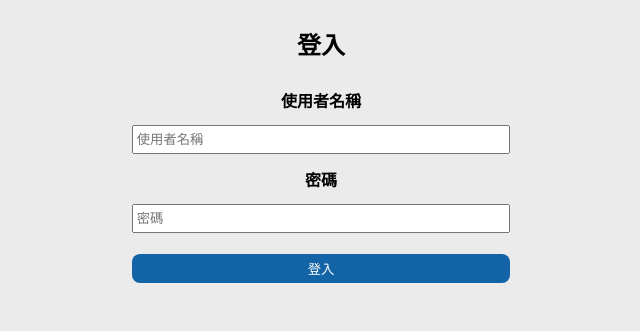
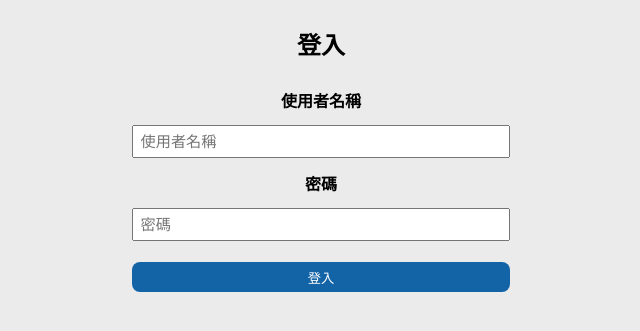
Before and after one commit to johnny031/taiict_backend, a Flask app: page / in a window 1280 px wide. Shown: the top 331 px of the page, without its empty margins (319-959 px from the left). Run offline with Flask 2, Linux system fonts and the light colour scheme.

Commit message:
adjust login input font-size

```diff
--- a/static/css/index.css
+++ b/static/css/index.css
@@ -38,14 +38,15 @@ h2 {
   margin: 10px;
 }
 input {
+  font-size: 0.95rem;
   box-sizing: border-box;
   width: 100%;
   height: 2.2em;
-  padding: 0;
+  padding: 2px 5px;
   margin: 0;
 }
 input::placeholder {
-  padding-left: 0.2em;
+  padding-left: 0.1em;
 }
 .summit-btn {
   margin-top: 1.6em;
--- a/static/css/news.css
+++ b/static/css/news.css
@@ -54,7 +54,7 @@ input {
 }
 input,
 textarea {
-  padding: 0;
+  padding: 2px 5px;
   margin: 0;
   border: 1px solid rgb(78, 78, 78);
   border-radius: 3px;
```
